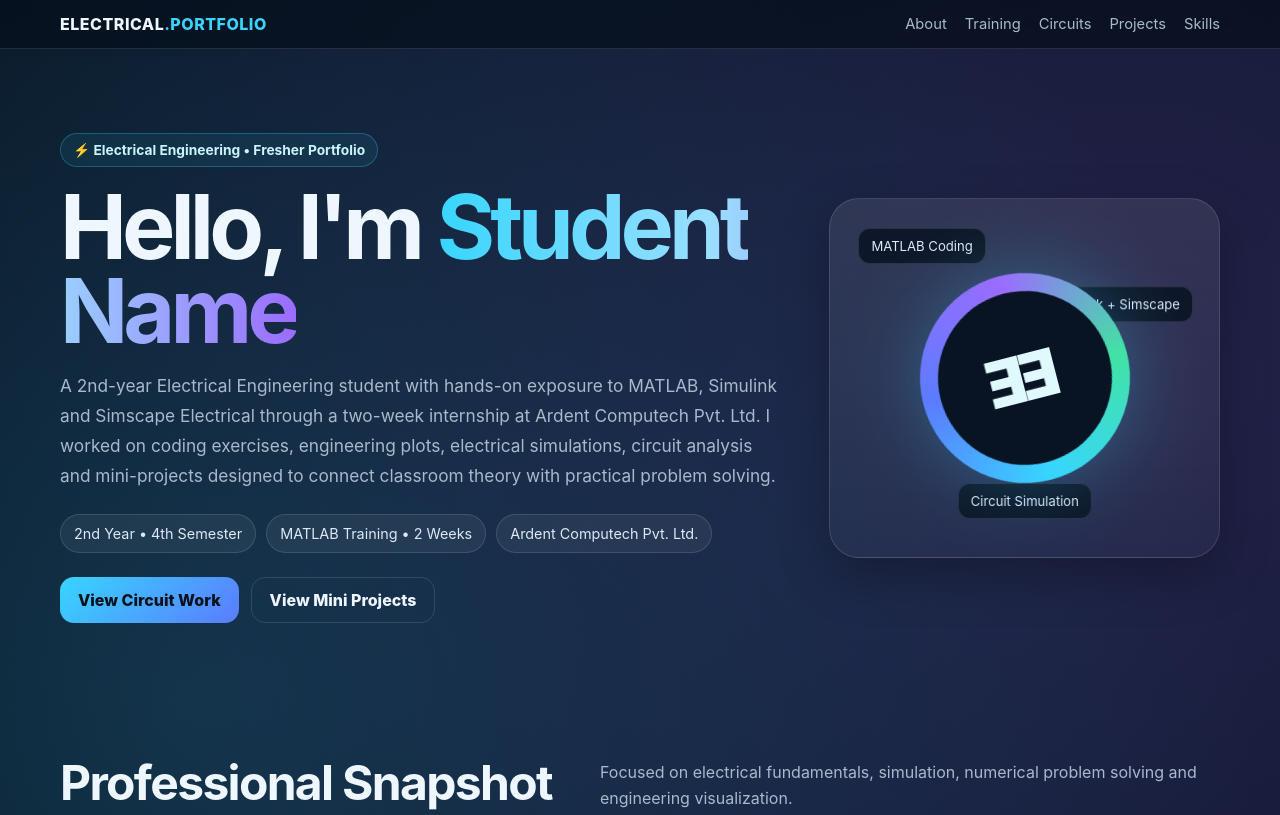
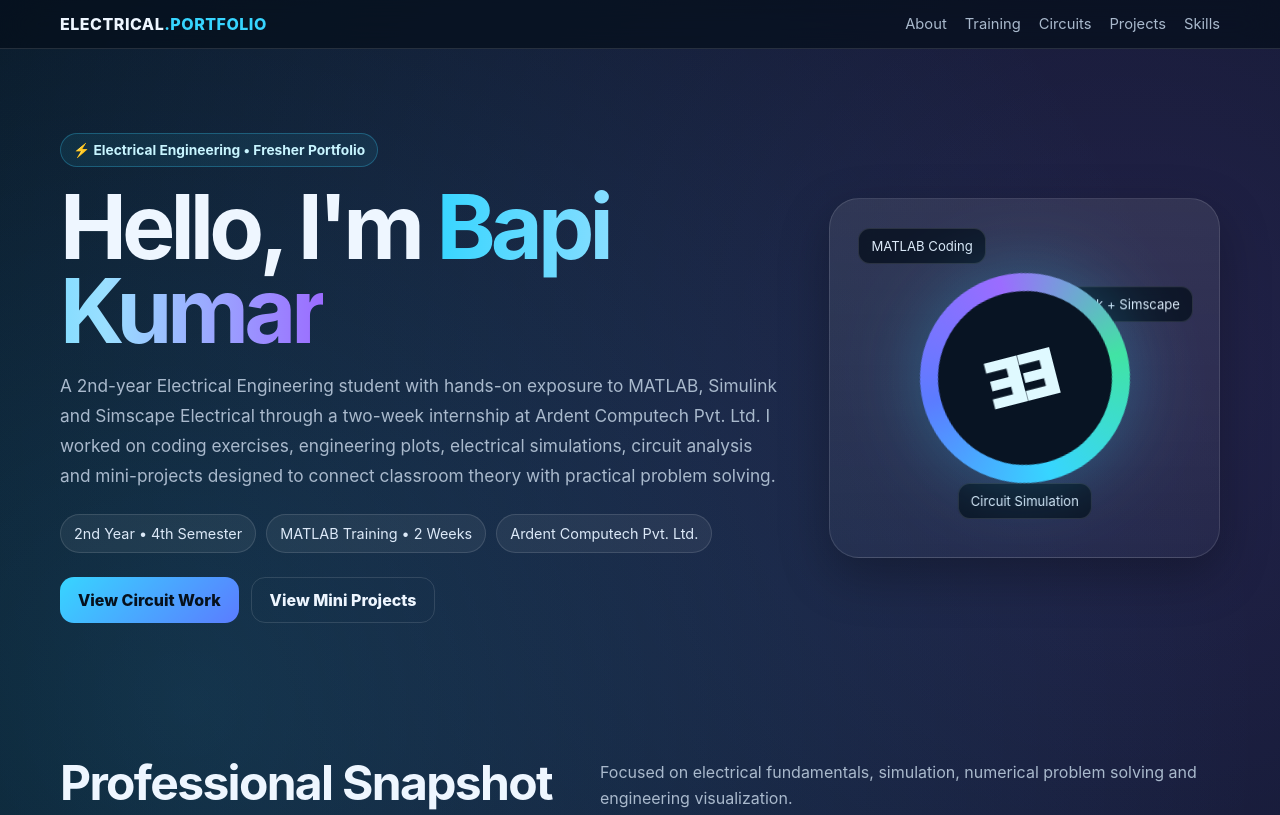
Before and after one commit to Bapi9234/portffolio-2026, a plain HTML site: page index.html in a window 1280 px wide. Shown: the top 815 px of the page. Drawn offline with Linux system fonts and the light colour scheme.

Commit message:
Update student name in index.html

```diff
--- a/index.html
+++ b/index.html
@@ -50,7 +50,7 @@
   <footer><div class="wrap footer-row"><div><strong id="studentNameFooter">Student Name</strong> • Electrical Engineering Portfolio</div><div>2nd Year • 4th Semester • MATLAB Internship at Ardent Computech Pvt. Ltd.</div></div></footer>
 
   <script>
-    const STUDENT_NAME = "Student Name";
+    const STUDENT_NAME = "Bapi Kumar";
     document.getElementById("studentNameHero").textContent = STUDENT_NAME;
     document.getElementById("studentNameFooter").textContent = STUDENT_NAME;
     document.title = `${STUDENT_NAME} | Electrical Engineering Portfolio`;
```
